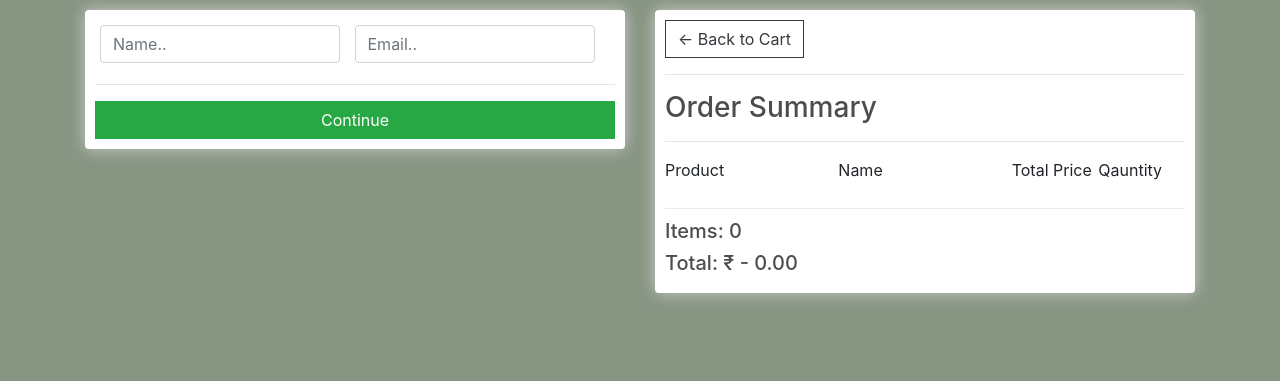
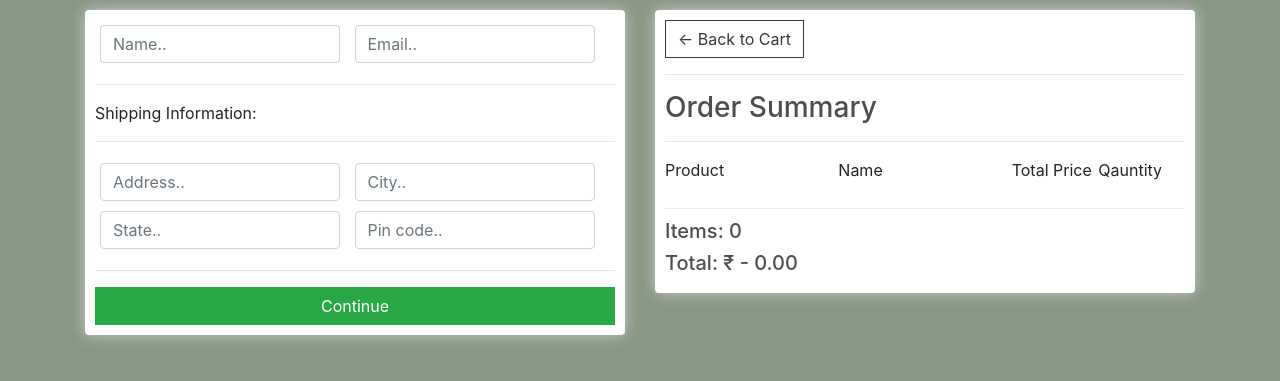
Before and after one commit to Guhanganesan/eComApp, a Django app: page /checkout/ in a window 1280 px wide. Shown: the part 57-438 px from the top of the page. Run offline with Django 3.2, Linux system fonts and the light colour scheme; some libraries are stand-ins or nearby versions.

Commit message:
django e-commerce checkout page designing

```diff
--- a/E_Com_Web/Templates/store/checkout.html
+++ b/E_Com_Web/Templates/store/checkout.html
@@ -6,6 +6,7 @@
     <div class="col-lg-6" id="form-wrapper">
         <div class="box-element">
             <form id="form">
+                {% csrf_token %}
                 <div id="user-info">
                     <div class="form-field">
                         <input required class="form-control" type="text" name="name" placeholder="Name..">
@@ -28,7 +29,7 @@
                         <input class="form-control" type="text" name="state" placeholder="State..">
                     </div>
                     <div class="form-field">
-                        <input class="form-control" type="text" name="zipcode" placeholder="Pin code..">
+                        <input class="form-control" type="text" name="pincode" placeholder="Pin code..">
                     </div>
                 </div>
                 <hr>
@@ -74,11 +75,28 @@
 <script type="text/javascript">
 
     var shipping = '{{order.shipping}}';
-    if(shipping == 'False'){
+    console.log("shipping: ", shipping);
+
+    var total = '{{order.get_cart_total | floatformat:2}}'
+
+    if(shipping != 'False'){
         document.getElementById('shipping-info').innerHTML = '';
     }
 
+    if(user != 'AnonymousUser'){
+        document.getElementById('user-info').innerHTML = '';
+    }
+
+    if(user != 'AnonymousUser' && shipping != 'False'){
+        document.getElementById('form-wrapper').classList.add('hidden');
+        document.getElementById('payment-info').classList.remove('hidden');
+    }
+
     var form = document.getElementById('form');
+
+    var csrf_token = document.getElementsByTagName('input')[0].value;
+    console.log("New Token: ", csrf_token)
+
     form.addEventListener('submit', function(e){
         e.preventDefault();
         console.log('Form Sbmitted');
@@ -92,6 +110,47 @@
 
     function submitFormsData(){
         console.log("payment page will be opened....");
+
+        var userFormData = {
+            'name':null,
+            'email':null,
+            'total':total
+        }
+
+        var shippingInfo = {
+            'address':null,
+            'city':null,
+            'state':null,
+            'pincode':null
+        }
+
+        if(shipping != 'False'){ // who where logged in
+            shippingInfo.address = form.address.value;
+            shippingInfo.city = form.city.value;
+            shippingInfo.state = form.state.value;
+            shippingInfo.pincode = form.pincode.value;
+        }
+
+        if(user == 'AnonymousUser'){ // who where no logged in
+            userFormData.name = form.name.value;
+            userFormData.email = form.email.value;
+        }
+
+        var url = '/process_order/';
+        fetch(
+            url,
+            {
+                method:'POST', headers:{'Content-Type':'Application/json', 'X-CSRFToken':csrftoken},
+                body:JSON.stringify({'form':userFormData, 'shipping':shippingInfo})
+            }
+        ).then((response)=>{
+            return response.json();
+        }).then((data)=>{
+            console.log(data);
+           alert("Transaction Completed!");
+           window.location.href = "{% url 'store' %}";
+        })
+
     }
 </script>
 {% endblock content %}
--- a/E_Com_Web/myapp/urls.py
+++ b/E_Com_Web/myapp/urls.py
@@ -6,5 +6,6 @@ urlpatterns = [
     path('', views.store, name='store'),
     path('cart/', views.cart, name='cart'),
     path('checkout/', views.checkout, name='checkout'),
-    path('update_item/', views.update_item, name='update_item')
+    path('update_item/', views.update_item, name='update_item'),
+    path('process_order/', views.processOrder, name='process_order')
 ]
--- a/E_Com_Web/myapp/views.py
+++ b/E_Com_Web/myapp/views.py
@@ -2,6 +2,7 @@ from django.shortcuts import render
 from .models import *
 from django.http import JsonResponse
 import json
+from django.views.decorators.csrf import csrf_exempt
 
 # Create your views here.
 
@@ -36,6 +37,7 @@ def cart(request):
     context = {'items':items, 'order':order, 'cart_items': cart_items}
     return render(request, 'store/cart.html', context)
 
+@csrf_exempt
 def checkout(request):
     if request.user.is_authenticated:
         customer = request.user.customer
@@ -73,3 +75,8 @@ def update_item(request):
         order_item.delete()
 
     return JsonResponse('Item was added', safe=False)
+
+@csrf_exempt
+def processOrder(request):
+    print("Data: ", request.body)
+    return JsonResponse('Payment complete', safe=False)
```
Also changed, not shown: E_Com_Web/db.sqlite3.
